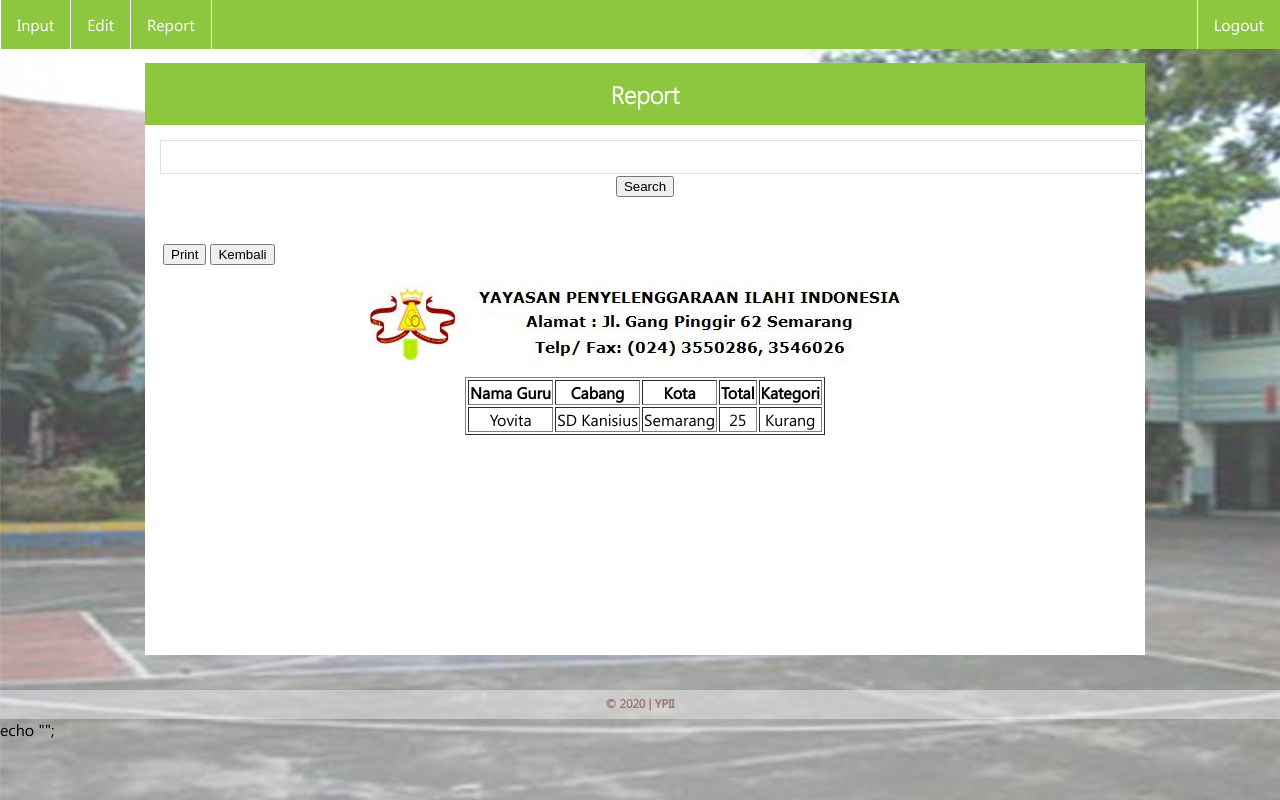
After one commit to gennova/angket, a PHP site: page /report/hasil/hasilrekap.php in a window 1280 px wide. The commit adds this page. Run offline with PHP 8.4, Linux system fonts and the light colour scheme; a user stored in the database is signed in; data comes from the database, SQL or seed files in the repository.

Commit message:
15 Mei 09.31

```diff
--- /dev/null
+++ b/report/hasil/hasilrekap.php
@@ -0,0 +1,177 @@
+<?php
+	include "../../config/config.php";
+	if(empty($_SESSION['login'])){
+		header("location:../../index.php");
+	}
+
+	if ($_SESSION['pengisian']=='Sudah Mengisi' && $_SESSION['ceklogin']=='User') {
+		header("location:../../input/done.php");
+	}
+	else if($_SESSION['pengisian']=='Belum Mengisi' && $_SESSION['ceklogin']=='User') {
+		header ("location:../../input/input.php");
+	}
+?>
+<!DOCTYPE HTML>
+<html>
+<head>
+	<title>Angket Pembelajaran YPII</title>
+	<link rel="stylesheet" href="../../css/style.css">
+	<script type="text/javascript" src="../../js/jquery.js"></script>
+</head>
+<body background="../../images/background.jpg">
+	<div class="top">
+	<ul>
+	<?php
+		if($_SESSION['ceklogin']=='Admin'){
+			echo "<li><a href='../../input/input.php'>Input</a></li>
+		<li><a href='../../edit/edit.php'>Edit</a></li>
+		<li style='border-right: 1px solid #fff'><a href='../report.php'>Report</a></li>";
+		}
+	?>
+	<li style="float:right"><a href="../../logout.php">Logout</a></li>
+	</ul>
+	</div>
+
+	<div class="container"><br><br><br>
+	  <div class="header2">
+		<center><h2>Report</h2></center>
+	  </div>
+
+		<div class="content">
+		<form method='post' action=''>
+		  	<input type='text' name='search'><br>
+		  	<div align='center'>
+		  		<input type='submit' value='Search'>
+		  	</div><br><br>
+  		</form>
+  			<table>
+			<tr><td>
+<a href="#" onclick="printIt(document.getElementById('printme').innerHTML); return false"><div><button class="sexybutton sexysimple sexylarge" id="button2">Print</button></div></td><td></a><a href='#'><div><button class="sexybutton sexysimple sexylarge" id="button" onclick="goBack()">Kembali</button></div></a></td>
+			</tr></table>
+			<div id='printme'>
+			<center><img src="/gambar/Capture.jpg" />
+			<?php
+			if (isset($_POST["search"])) {
+				$search=$_POST['search'];
+
+				$query="SELECT namaguru,cabang,kota,(soal1+soal2+soal3+soal4+soal5+soal6+soal7+soal8+soal9+soal10+soal11+soal12
+						+soal13+soal14+soal15+soal16+soal17+soal18+soal19+soal20+soal21+soal22+soal23+soal24+soal25)as sum from angket where namaguru!='' AND namaguru='$search' || cabang='$search' || kota='$search'";
+				$result=mysql_query($query);
+				echo mysql_error();
+		    	//echo "dataaaaaaaaaaaaaaaaaaaaaa";
+				if($result){
+					$i=0;
+					echo"<table align='center'><tr><td><table border='1'><tr>
+						<th>Nama Guru</th>
+						<th>Cabang</th>
+						<th>Kota</th>
+						<th>Total</th>
+						<th>Kategori</th>";
+						echo"</tr>\r";
+					while($row=mysql_fetch_array($result)){
+						echo"<tr>\r";
+						echo "<td><center>".$row['namaguru']."</td>\r";
+						echo "<td><center>".$row['cabang']."</td>\r";
+						echo "<td><center>".$row['kota']."</td>\r";
+						echo "<td><center>".$row['sum']."</td>\r";
+						$sum=$row['sum'];
+						if($sum>='0' && $sum <='20') $kategori='Sangat Kurang';
+
+						else if($sum>='21' && $sum <='40') $kategori='Kurang';
+
+						else if($sum>='41' && $sum <='60') $kategori='Sedang';
+
+						else if($sum>='61' && $sum <='80') $kategori='Baik';
+
+						else if($sum>='81' && $sum <='100') $kategori='Sangat Baik';
+
+						echo "<td><center>".$kategori."</td>\r";
+						echo "</tr>\r";
+					}
+						echo"</table></td></tr></table>\r";
+				}
+			}
+			else {
+				$query="SELECT namaguru,cabang,kota,(soal1+soal2+soal3+soal4+soal5+soal6+soal7+soal8+soal9+soal10+soal11+soal12
+						+soal13+soal14+soal15+soal16+soal17+soal18+soal19+soal20+soal21+soal22+soal23+soal24+soal25)as sum from angket where namaguru!=''";
+				$result=mysql_query($query);
+				echo mysql_error();
+
+				if($result){
+					$i=0;
+					echo"<table align='center'><tr><td><table border='1'><tr>
+						<th>Nama Guru</th>
+						<th>Cabang</th>
+						<th>Kota</th>
+						<th>Total</th>
+						<th>Kategori</th>";
+						echo"</tr>\r";
+					while($row=mysql_fetch_array($result)){
+						echo"<tr>\r";
+						echo "<td><center>".$row['namaguru']."</td>\r";
+						echo "<td><center>".$row['cabang']."</td>\r";
+						echo "<td><center>".$row['kota']."</td>\r";
+						echo "<td><center>".$row['sum']."</td>\r";
+						$sum=$row['sum'];
+						if($sum>='0' && $sum <='20') $kategori='Sangat Kurang';
+
+						else if($sum>='21' && $sum <='40') $kategori='Kurang';
+
+						else if($sum>='41' && $sum <='60') $kategori='Sedang';
+
+						else if($sum>='61' && $sum <='80') $kategori='Baik';
+
+						else if($sum>='81' && $sum <='100') $kategori='Sangat Baik';
+
+						echo "<td><center>".$kategori."</td>\r";
+						echo "</tr>\r";
+					}
+						echo"</table></td></tr></table>\r";
+				}
+
+			}
+			?>
+			</center>
+			</div>
+			<br><br>
+		</div>
+	</div>
+	</div>
+		<div class="back_footer2">
+		<b>&copy; 2020 | YPII </b>
+	</div>
+</body>
+</html>
+</body>
+</html>
+echo "";
+<script type='text/javascript'>
+  var win=null;
+  function printIt(printThis)
+  {
+    win = window.open();
+    self.focus();
+    win.document.open();
+    win.document.write('<'+'html'+'><'+'head'+'><'+'style'+'>');
+    win.document.write('body, td { font-family: Verdana; font-size: 10pt;}');
+    win.document.write('<'+'/'+'style'+'><'+'/'+'head'+'><'+'body'+'>');
+    win.document.write(printThis);
+    win.document.write('<'+'/'+'body'+'><'+'/'+'html'+'>');
+    win.document.close();
+    win.print();
+    win.close();
+  }
+</script>
+  <script>
+$(document).ready(function(){
+var div = document.getElementById('myDiv');
+div.style.visibility = "hidden";
+div.style.display = "none";
+    $("#hide").click(function(){
+        $("div").hide();
+    });
+    $("#show").click(function(){
+        $("div").show();
+    });
+});
+</script>
--- a/report/report.php
+++ b/report/report.php
@@ -37,6 +37,7 @@
 	  </div>
 		<div class="content">
 			<fieldset>Hasil Angket		<a href='hasil/hasil.php'><input style='float:right; width:100px;' type='button' value='Go'/></a></fieldset><br><br>
+			<fieldset>Hasil Angket Rekap Per Guru		<a href='hasil/hasil.php'><input style='float:right; width:100px;' type='button' value='Go'/></a></fieldset><br><br>
 			<fieldset>Cek Siswa  		<a href='ceksiswa/ceksiswa.php'><input style='float:right; width:100px;' type='button' value='Go'/></a></fieldset><br><br>
 		</div>
 	</div>
```
